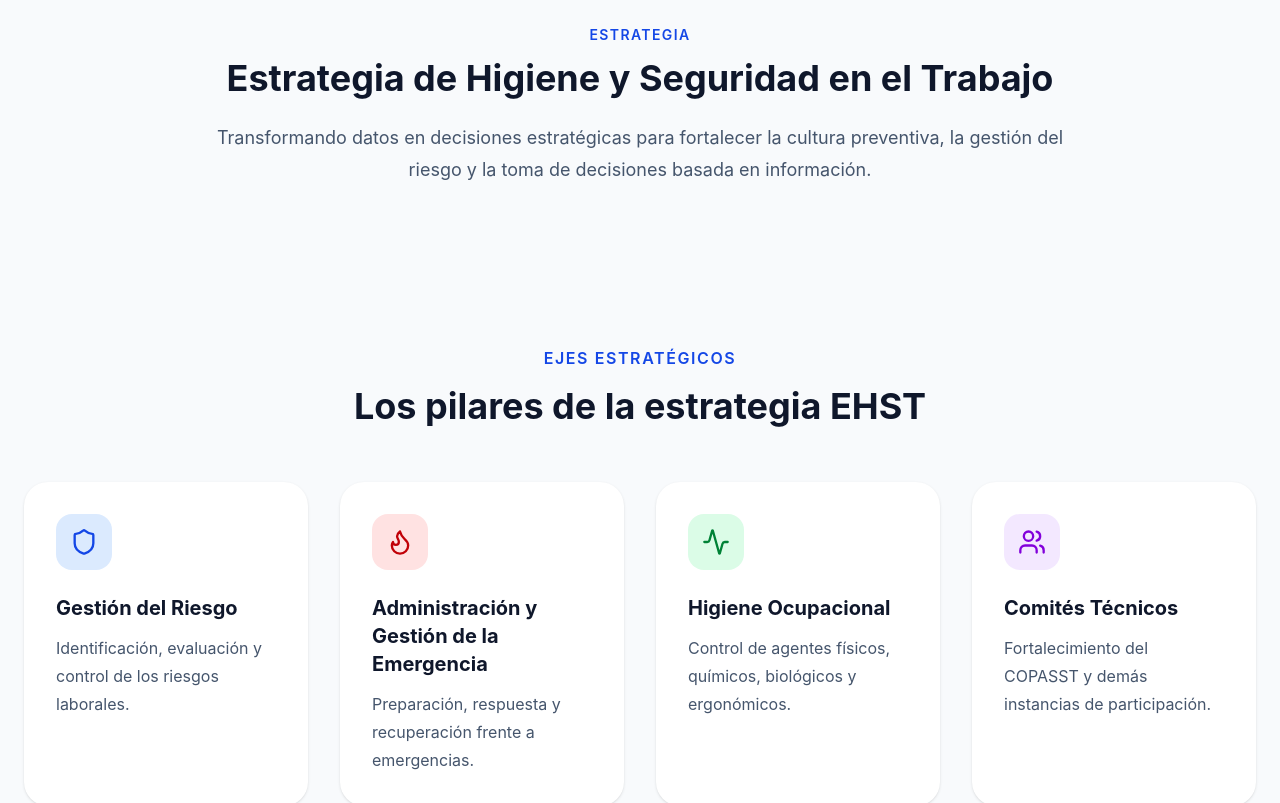
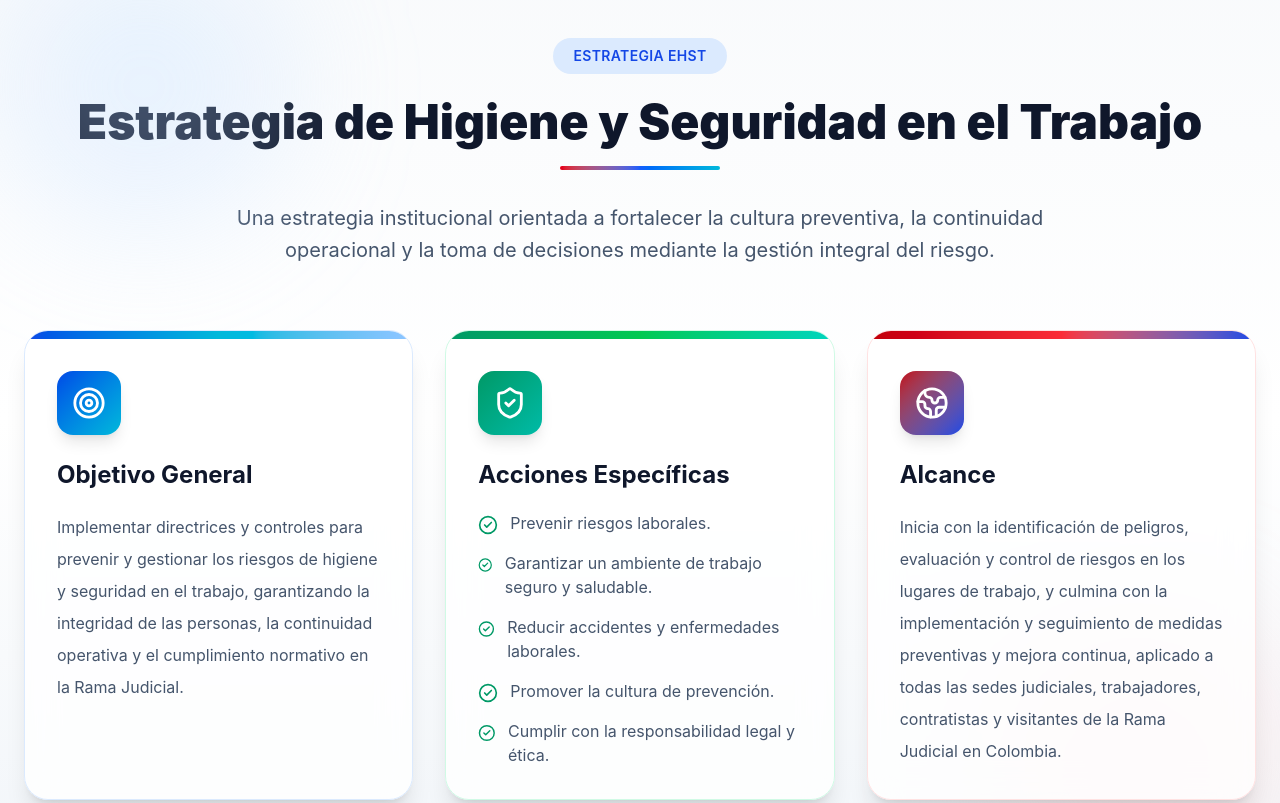
Before and after one commit to dasg010785-hue/EHST-Platform-React, a React (Vite) app in the folder EHST-Platform-React/: page / in a window 1280 px wide. Shown: the part 760-1563 px from the top of the page. Built offline with nearby package versions, Linux system fonts and the light colour scheme.

Commit message:
Rediseño sección Strategy y correcciones de estructura

```diff
--- a/EHST-Platform-React/src/components/sections/Strategy.jsx
+++ b/EHST-Platform-React/src/components/sections/Strategy.jsx
@@ -1,24 +1,158 @@
-import { platform } from "../../data/platform";
+import {
+  Target,
+  ShieldCheck,
+  Globe2,
+  CheckCircle2,
+} from "lucide-react";
 
 export default function Strategy() {
   return (
     <section
       id="estrategia"
-      className="mx-auto max-w-7xl px-6 py-20"
+      className="relative overflow-hidden bg-gradient-to-b from-slate-50 via-white to-slate-100 py-24"
     >
-      <div className="text-center">
+      {/* Elementos decorativos */}
+      <div className="absolute left-0 top-0 h-72 w-72 rounded-full bg-blue-200/30 blur-3xl"></div>
 
-        <span className="text-sm font-semibold uppercase tracking-widest text-blue-700">
-          Estrategia
-        </span>
+      <div className="absolute right-0 bottom-0 h-72 w-72 rounded-full bg-red-200/30 blur-3xl"></div>
 
-        <h2 className="mt-3 text-4xl font-bold text-slate-900">
-          {platform.app.title}
-        </h2>
+      <div className="mx-auto max-w-7xl px-6">
 
-        <p className="mx-auto mt-6 max-w-4xl text-lg leading-8 text-slate-600">
-          {platform.app.subtitle}
-        </p>
+        {/* Encabezado */}
+
+        <div className="mb-16 text-center">
+
+          <span className="inline-block rounded-full bg-blue-100 px-5 py-2 text-sm font-semibold tracking-wide text-blue-700">
+            ESTRATEGIA EHST
+          </span>
+
+          <h2 className="mt-6 text-5xl font-black text-slate-900">
+            Estrategia de Higiene y Seguridad en el Trabajo
+          </h2>
+
+          <div className="mx-auto mt-5 h-1 w-40 rounded-full bg-gradient-to-r from-red-600 via-blue-600 to-cyan-500"></div>
+
+          <p className="mx-auto mt-8 max-w-4xl text-xl leading-8 text-slate-600">
+            Una estrategia institucional orientada a fortalecer la cultura
+            preventiva, la continuidad operacional y la toma de decisiones
+            mediante la gestión integral del riesgo.
+          </p>
+
+        </div>
+
+        {/* Tarjetas */}
+
+        <div className="grid gap-8 lg:grid-cols-3">
+
+          {/* OBJETIVO */}
+
+          <div className="group relative overflow-hidden rounded-3xl border border-blue-100 bg-white/80 backdrop-blur-lg shadow-xl transition-all duration-500 hover:-translate-y-3 hover:shadow-2xl">
+
+            <div className="h-2 bg-gradient-to-r from-blue-700 via-cyan-500 to-blue-300"></div>
+
+            <div className="p-8">
+
+              <div className="mb-6 flex h-16 w-16 items-center justify-center rounded-2xl bg-gradient-to-br from-blue-700 to-cyan-500 text-white shadow-lg">
+
+                <Target size={34} />
+
+              </div>
+
+              <h3 className="mb-5 text-2xl font-bold text-slate-900">
+                Objetivo General
+              </h3>
+
+              <p className="leading-8 text-slate-600">
+                Implementar directrices y controles para prevenir y gestionar
+                los riesgos de higiene y seguridad en el trabajo, garantizando
+                la integridad de las personas, la continuidad operativa y el
+                cumplimiento normativo en la Rama Judicial.
+              </p>
+
+            </div>
+
+          </div>
+
+          {/* ACCIONES */}
+
+          <div className="group relative overflow-hidden rounded-3xl border border-emerald-100 bg-white/80 backdrop-blur-lg shadow-xl transition-all duration-500 hover:-translate-y-3 hover:shadow-2xl">
+
+            <div className="h-2 bg-gradient-to-r from-emerald-600 via-green-500 to-teal-400"></div>
+
+            <div className="p-8">
+
+              <div className="mb-6 flex h-16 w-16 items-center justify-center rounded-2xl bg-gradient-to-br from-emerald-600 to-teal-500 text-white shadow-lg">
+
+                <ShieldCheck size={34} />
+
+              </div>
+
+              <h3 className="mb-5 text-2xl font-bold text-slate-900">
+                Acciones Específicas
+              </h3>
+
+              <div className="space-y-4">
+
+                {[
+                  "Prevenir riesgos laborales.",
+                  "Garantizar un ambiente de trabajo seguro y saludable.",
+                  "Reducir accidentes y enfermedades laborales.",
+                  "Promover la cultura de prevención.",
+                  "Cumplir con la responsabilidad legal y ética.",
+                ].map((item) => (
+                  <div
+                    key={item}
+                    className="flex items-start gap-3"
+                  >
+                    <CheckCircle2
+                      size={20}
+                      className="mt-1 text-emerald-600"
+                    />
+
+                    <span className="text-slate-600">
+                      {item}
+                    </span>
+
+                  </div>
+                ))}
+
+              </div>
+
+            </div>
+
+          </div>
+
+          {/* ALCANCE */}
+
+          <div className="group relative overflow-hidden rounded-3xl border border-red-100 bg-white/80 backdrop-blur-lg shadow-xl transition-all duration-500 hover:-translate-y-3 hover:shadow-2xl">
+
+            <div className="h-2 bg-gradient-to-r from-red-700 via-red-500 to-blue-700"></div>
+
+            <div className="p-8">
+
+              <div className="mb-6 flex h-16 w-16 items-center justify-center rounded-2xl bg-gradient-to-br from-red-700 to-blue-700 text-white shadow-lg">
+
+                <Globe2 size={34} />
+
+              </div>
+
+              <h3 className="mb-5 text-2xl font-bold text-slate-900">
+                Alcance
+              </h3>
+
+              <p className="leading-8 text-slate-600">
+                Inicia con la identificación de peligros, evaluación y control
+                de riesgos en los lugares de trabajo, y culmina con la
+                implementación y seguimiento de medidas preventivas y mejora
+                continua, aplicado a todas las sedes judiciales, trabajadores,
+                contratistas y visitantes de la Rama Judicial en Colombia.
+              </p>
+
+            </div>
+
+          </div>
+
+        </div>
 
       </div>
     </section>
```
